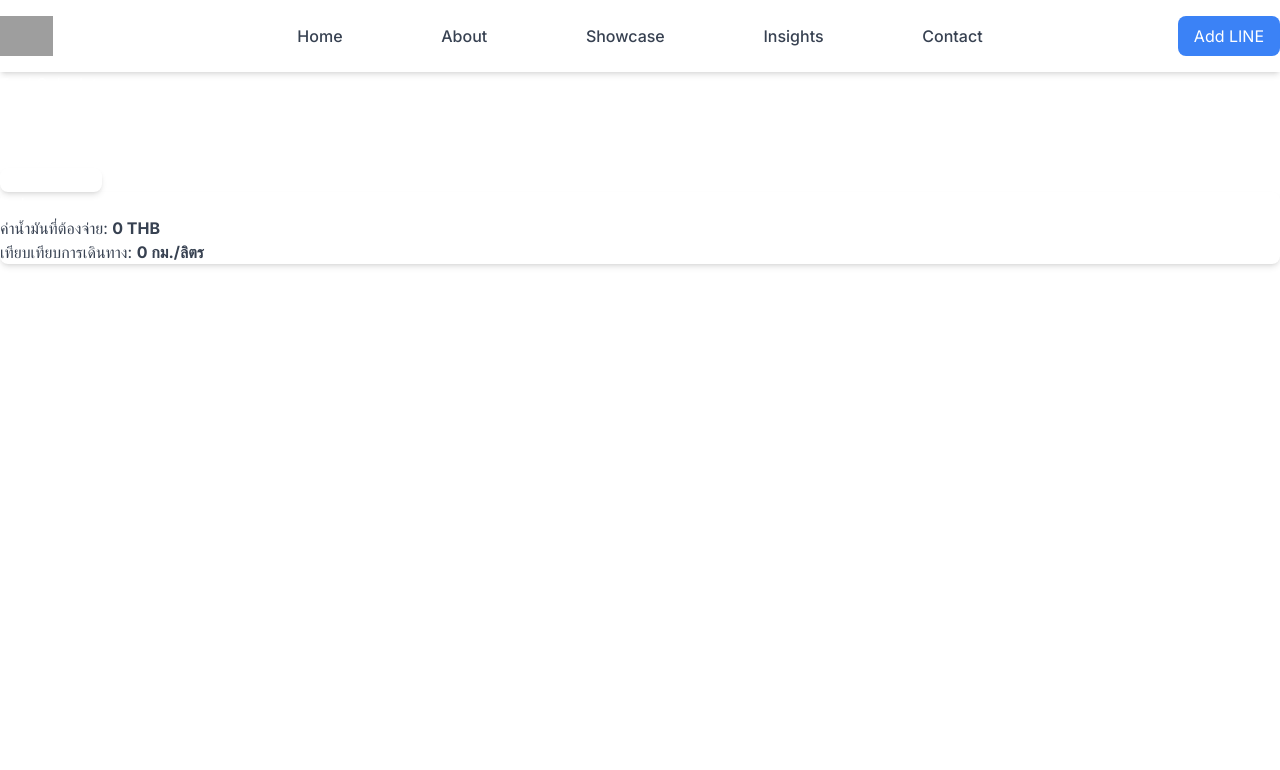
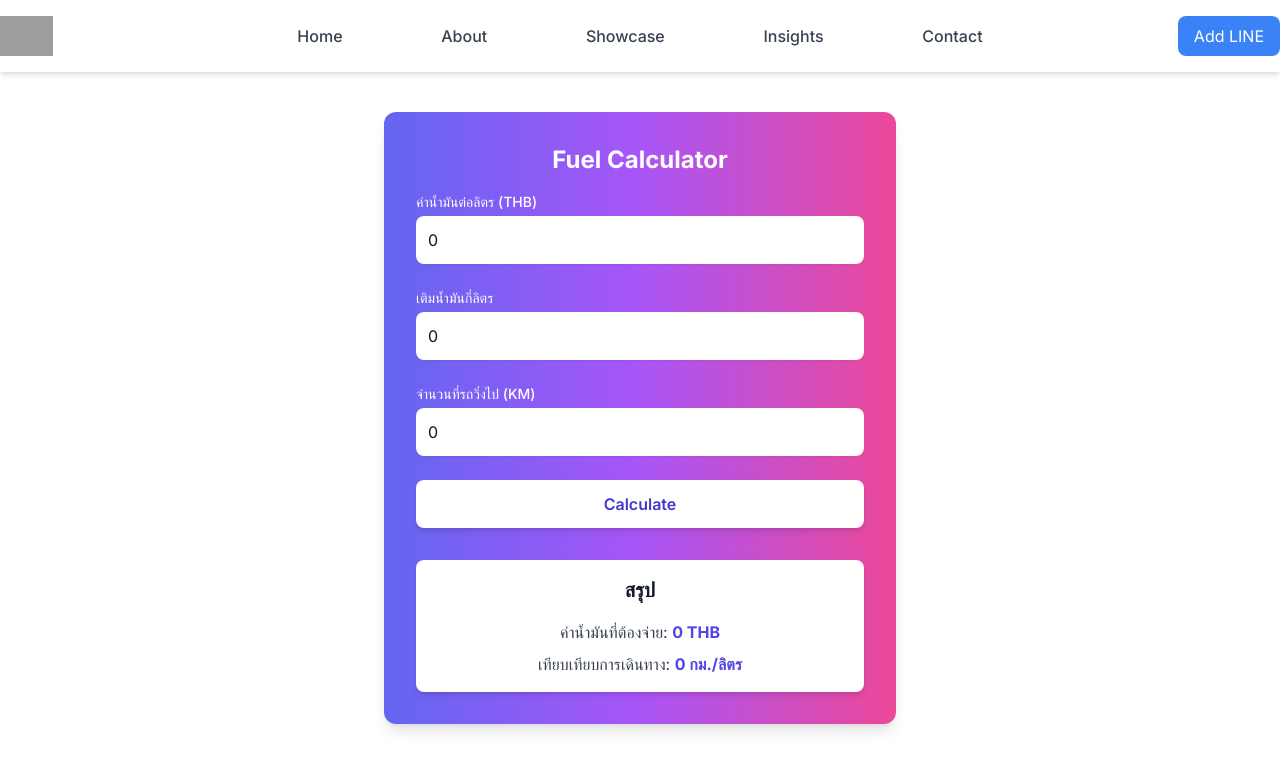
Before and after one commit to nconnect-th/next-fuel-calculator, a Next.js app: page / in a window 1280 px wide. Shown: the top 770 px of the page. Built offline with nearby package versions, Linux system fonts and the light colour scheme; grey boxes are pictures that could not be loaded.

Commit message:
update tw

```diff
--- a/styles/globals.css
+++ b/styles/globals.css
@@ -1,4 +1,3 @@
-
 @tailwind base;
 @tailwind components;
 @tailwind utilities;
--- a/tailwind.config.ts
+++ b/tailwind.config.ts
@@ -1,10 +1,12 @@
+/** @type {import('tailwindcss').Config} */
 module.exports = {
   content: [
+    './app/**/*.{js,ts,jsx,tsx}',  // Adjust the paths to include your `app` and `components` folders
+    './components/**/*.{js,ts,jsx,tsx}',
     './pages/**/*.{js,ts,jsx,tsx}',
-    './components/**/*.{js,ts,jsx,tsx}',
   ],
   theme: {
     extend: {},
   },
   plugins: [],
-};
+}
```
